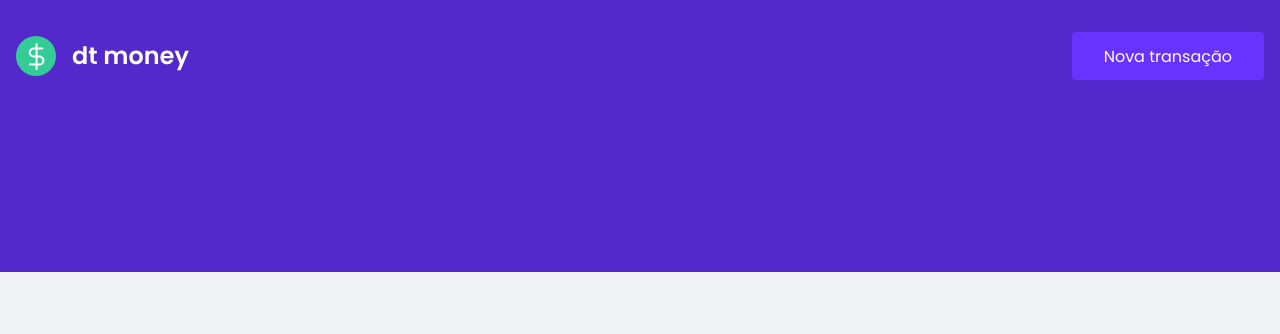
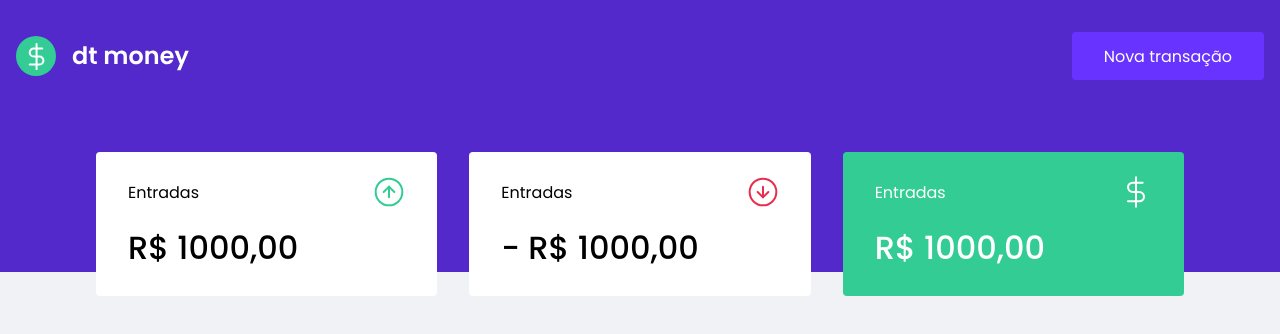
Before and after one commit to moraes3000/ignite-First-web-application-with-ReactJS, a React (Create React App) app: page / in a window 1280 px wide. Shown: the top 334 px of the page. Built offline with nearby package versions, Linux system fonts and the light colour scheme.

Commit message:
Componente: Summary

```diff
--- a/public/index.html
+++ b/public/index.html
@@ -9,7 +9,7 @@
   <link rel="shortcut icon" href="favicon.png" type="image/png">
   <title>dtmoney</title>
 
-  <link href="https://fonts.googleapis.com/css2?family=Poppins:wght@400;600&display=swap" rel="stylesheet">
+  <link href="https://fonts.googleapis.com/css2?family=Poppins:wght@400;500;600&display=swap" rel="stylesheet">
 </head>
 
 <body>
--- a/src/App.tsx
+++ b/src/App.tsx
@@ -1,4 +1,5 @@
 import styled from 'styled-components'
+import { Dashboard } from './components/Dashboard';
 import { Header } from './components/Header';
 import { GlobalStyle } from './styles/global';
 
@@ -6,6 +7,7 @@
   return (
     <>
       <Header/>
+      <Dashboard/>
       <GlobalStyle/>
     </>
   );
--- /dev/null
+++ b/src/components/Dashboard/index.tsx
@@ -0,0 +1,11 @@
+import { Summary } from '../Summary'
+
+import { Container } from './styles'
+
+export function Dashboard(){
+    return (
+        <Container>
+            <Summary/>
+        </Container>
+    )
+}
--- /dev/null
+++ b/src/components/Dashboard/styles.ts
@@ -0,0 +1,8 @@
+import styled from "styled-components";
+
+export  const Container = styled.header`
+max-width:1120px;
+margin:0 auto;
+padding: 2.5rem 1rem;
+
+`;
--- /dev/null
+++ b/src/components/Summary/index.tsx
@@ -0,0 +1,38 @@
+import { Container } from './styles'
+
+import incomeImg  from '../../assets/income.svg'
+import outcomeImg  from '../../assets/outcome.svg'
+import totalImg  from '../../assets/total.svg'
+
+
+export function Summary(){
+    return (
+        <Container>
+           <div>
+               <header>
+                   <p>Entradas</p>
+                   <img src={incomeImg} alt='Entradas'/>
+               </header>
+               <strong>R$ 1000,00</strong>
+            </div>
+
+
+            <div>
+               <header>
+                   <p>Entradas</p>
+                   <img src={outcomeImg} alt='Saídas'/>
+               </header>
+               <strong> - R$ 1000,00</strong>
+            </div>
+
+
+            <div className='highlight-background'>
+               <header>
+                   <p>Entradas</p>
+                   <img src={totalImg} alt='Total'/>
+               </header>
+               <strong>R$ 1000,00</strong>
+            </div>
+        </Container>
+    )
+}
--- /dev/null
+++ b/src/components/Summary/styles.ts
@@ -0,0 +1,36 @@
+import styled from "styled-components";
+
+export  const Container = styled.header`
+display:grid;
+grid-template-columns: repeat(3,1fr);
+gap:2rem;
+margin-top:-10rem;
+
+div{
+    background:var(--shepe);
+    padding:1.5rem 2rem;
+    border-radius:0.25rem;
+    color: var(--title);
+
+    header{
+        display:flex;
+        align-items:center;
+        justify-content:space-between;
+    }
+
+    strong{
+        display:block;
+        margin-top:1rem;
+        font-size:2rem;
+        font-weight:500;
+        line-height:3rem;
+    }
+
+    &.highlight-background{
+        background:var(--green);
+        color:#fff;
+    }
+
+}
+
+`;
```
